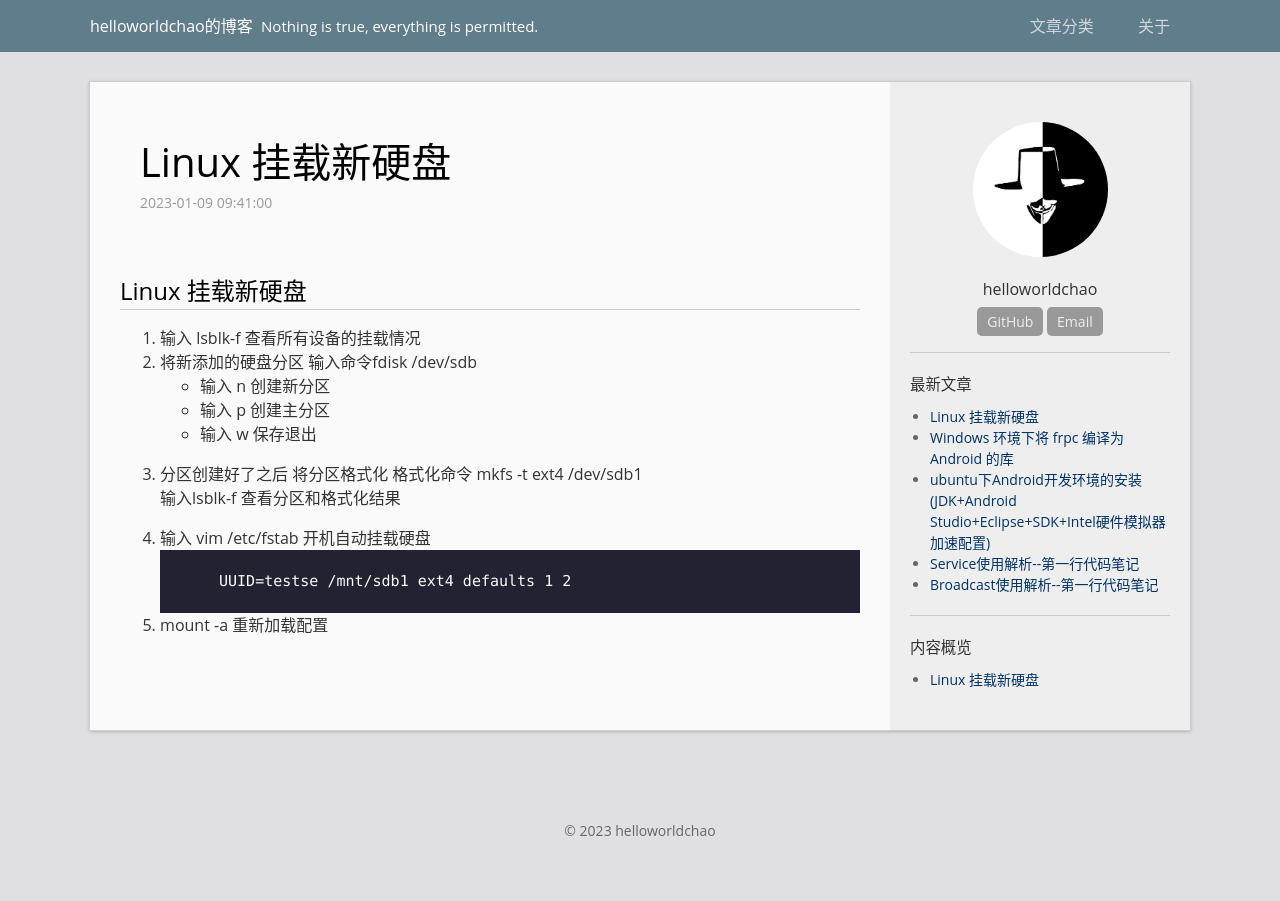
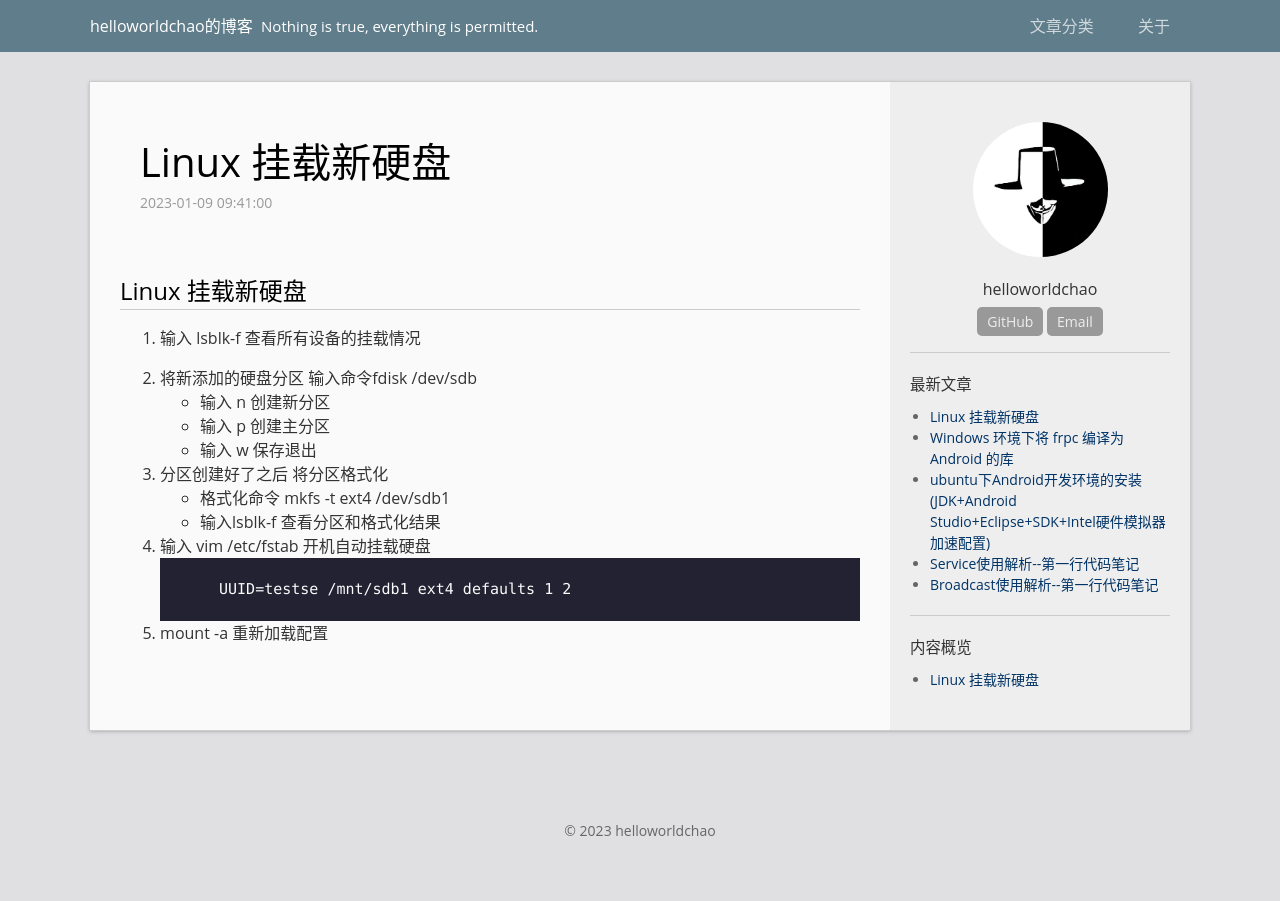
Before and after one commit to helloworldchao/helloworldchao.github.io, a Jekyll site: the page built from _posts/2023-01-09-LinuxHardDiskMount.md, in a window 1280 px wide. Built offline with Jekyll 4.4.1, drawn with Linux system fonts in a browser that asks for light colours.

Commit message:
feat: 优化格式

````diff
--- a/_posts/2023-01-09-LinuxHardDiskMount.md
+++ b/_posts/2023-01-09-LinuxHardDiskMount.md
@@ -9,15 +9,19 @@ permalink: /archivers/LinuxHardDiskMount
 # Linux 挂载新硬盘
 
 1. 输入 lsblk-f 查看所有设备的挂载情况
+
 2. 将新添加的硬盘分区 输入命令fdisk /dev/sdb
     - 输入 n 创建新分区
     - 输入 p 创建主分区
     - 输入 w 保存退出
-3. 分区创建好了之后 将分区格式化 格式化命令 mkfs -t ext4 /dev/sdb1
-    输入lsblk-f 查看分区和格式化结果
+
+3. 分区创建好了之后 将分区格式化
+    - 格式化命令 mkfs -t ext4 /dev/sdb1
+    - 输入lsblk-f 查看分区和格式化结果
 
 4. 输入 vim /etc/fstab 开机自动挂载硬盘
     ```
     UUID=testse /mnt/sdb1 ext4 defaults 1 2
     ```
+
 5. mount -a 重新加载配置
````
